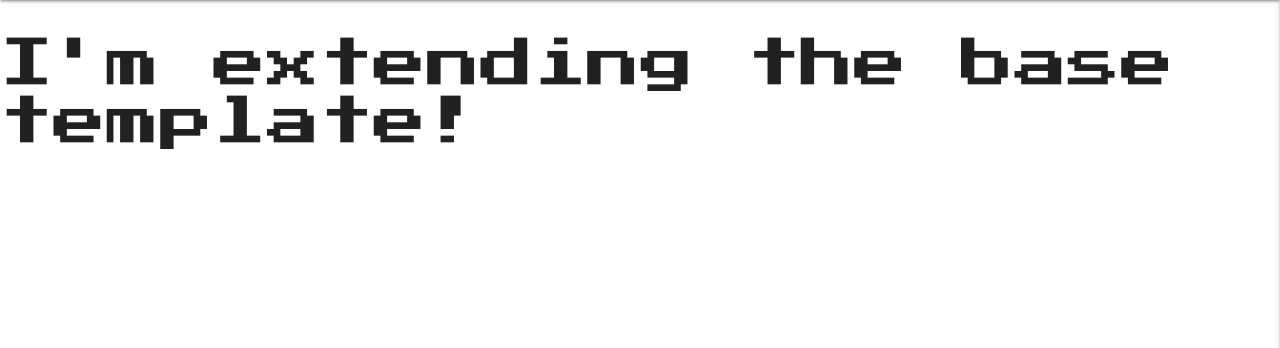
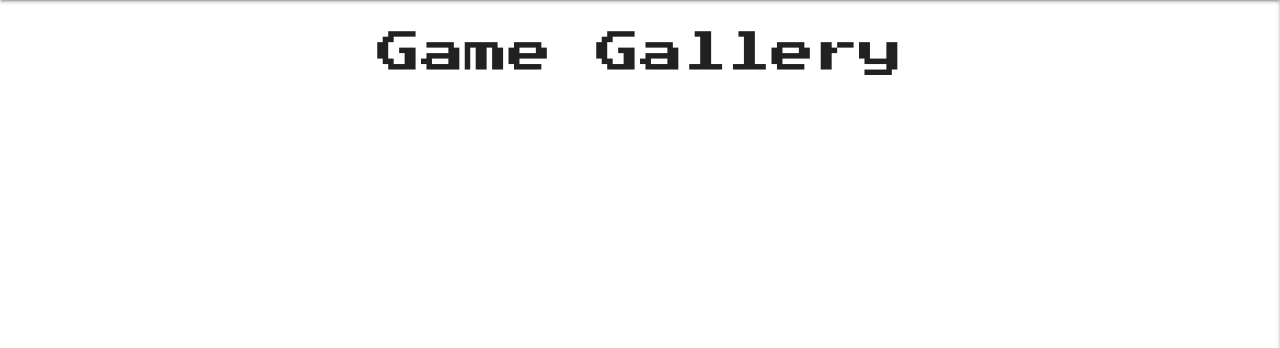
Before and after one commit to Code-Institute-Submissions/Gazroh87-vg-reviews_AprResubb, a Flask app: page /get_games in a window 1280 px wide; the page is wider, and only the part inside the window is pictured. Shown: the part 118-466 px from the top of that part. Run offline with Flask 2, Linux system fonts and the light colour scheme; data that the repository does not hold is empty; some libraries are stand-ins or nearby versions.

Commit message:
Added game gallery of cards with injected games database objects

```diff
--- a/templates/games.html
+++ b/templates/games.html
@@ -1,9 +1,35 @@
 {% extends "base.html" %}
 {% block content %}
 
-    <h2>I'm extending the base template!</h2>
+    <h3 class="center-align">Game Gallery</h3>
 
-    {% for game in games %}
+    <div id="game-gallery" class="container">
+        <div class="row">
+            {% for game in games %}
+                <div class="col s12 m6 l3 card-grid">
+                    <div class="card" id="{{ game.game_id }}" >
+                        <div class="card-action">
+                            <span class="card-title center-align">{{ game.title }}</span>
+                        </div>
+                        <div class="card-image waves-effect waves-block waves-light">
+                            <img src="{{ game.img_url }}">
+                        </div>
+                        <div class="card-content game-data">
+                            <ul class="flow-text">
+                                <li>Genre: {{ game.genre }}</li>
+                                <li>Platform: {{ game.developer }}</li>
+                                <li>Developer: {{ game.platform }}</li>
+                                <li>Year Released: {{ game.year }}</li>
+                            </ul>
+                        </div>
+                    </div>
+                </div>
+            {% endfor %}
+        </div>
+    </div>
+
+
+    <!-- {% for game in games %}
         {{ game.title }}<br>
         {{ game.img_url }}<br>
         {{ game.description}}<br>
@@ -12,6 +38,6 @@
         {{ game.platform }}<br>
         {{ game.year }}<br>
         {{ game.added_by }}<br>
-    {% endfor %}
+    {% endfor %} -->
 
 {% endblock %}
```
